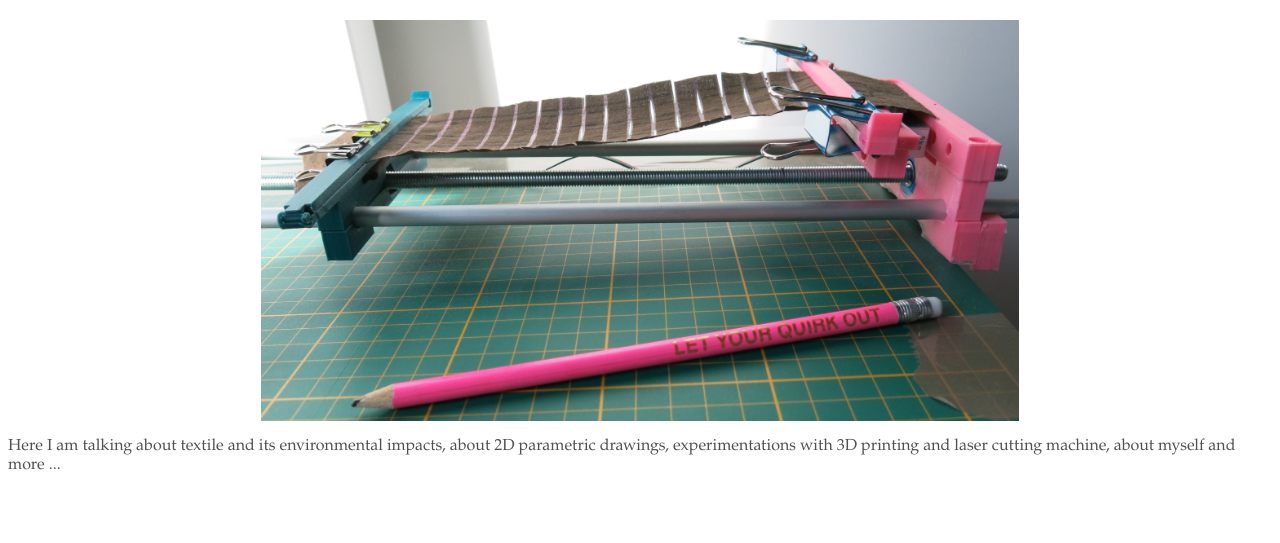
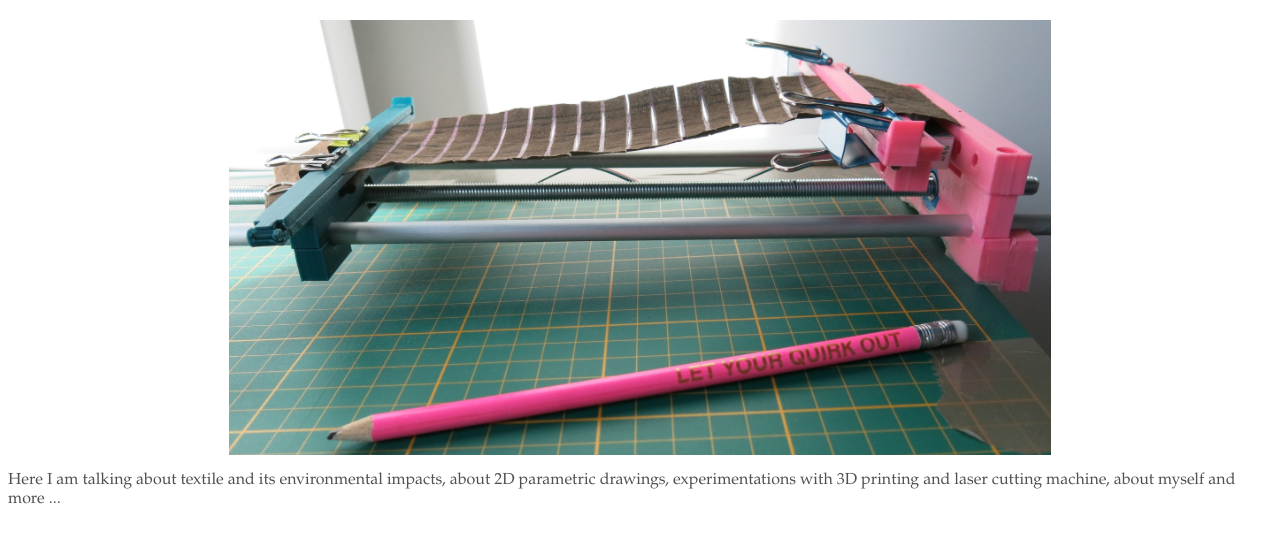
Before and after one commit to jaupijul/shufu.github.io, a plain HTML site: page WelcomeFrame.html in a window 1280 px wide. Shown: the part 53-596 px from the top of the page. Drawn offline with Linux system fonts and the light colour scheme.

Commit message:
Update WelcomeFrame.html

```diff
--- a/WelcomeFrame.html
+++ b/WelcomeFrame.html
@@ -2,7 +2,7 @@
 <link rel="stylesheet" href = "style.css">
 <h1>Welcome</h1>
 <div class="container">
-<img src="./assets/IMG_4748.JPG" alt="let you quirck out" style="width: 60%;">
+<img src="./assets/IMG_4748.JPG" alt="let you quirck out" style="width: 65%;">
 </div>
 <p> Here I am talking about textile and its environmental impacts, about 2D parametric drawings, experimentations with 3D printing and laser cutting machine, about myself and more ... </p>
 </body>
```
